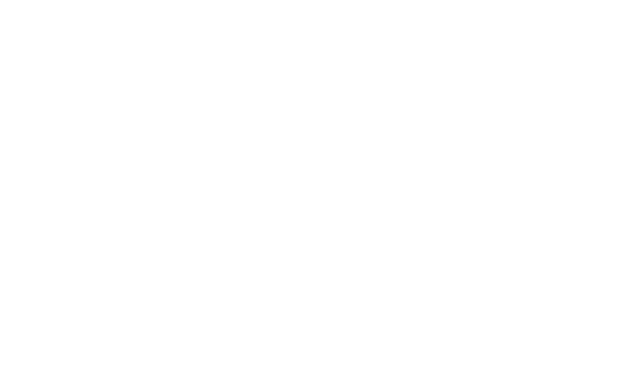
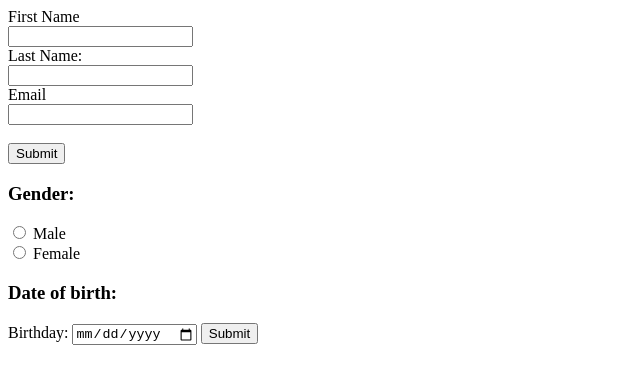
Before and after one commit to ion-carai/Formular, a plain HTML site: page index.html in a window 1280 px wide. Shown: the whole page, without its empty margins (0-640 px from the left). Drawn offline with Linux system fonts and the light colour scheme.

Commit message:
I created the first three forms

```diff
--- a/index.html
+++ b/index.html
@@ -4,16 +4,43 @@
 <head>
     <title>Formulare</title>
 </head>
+
 <body>
-<form>
+    <div>
+        <form>
+            <label for="First Name">First Name</label>
+            <br />
+            <input id="First Name" />
+            <br />
+            <label for="Last Name"> Last Name:</label>
+            <br />
+            <input id="Last Name" />
+            <br />
+            <label for="Email"> Email</label>
+            <br />
+            <input id="Email" />
+            <br><br>
+            <input type="submit" value="Submit">
+        </form>
+    </div>
+    <div>
 
-
-
-
-
-</form>
-
-
+        <h3>Gender:</h3>
+        <form>
+            <input type="radio" id="Male" name="fav_language" value="Male">
+            <label for="Male">Male</label><br>
+            <input type="radio" id="Female" name="fav_language" value="Female">
+            <label for="Female">Female</label><br>
+        </form>
+    </div>
+    <div>
+        <h3>Date of birth:</h3>
+        <form>
+            <label for="birthday">Birthday:</label>
+            <input type="date" id="birthday" name="birthday">
+            <input type="submit" value="Submit">
+        </form>
+    </div>
 
 
 
```
